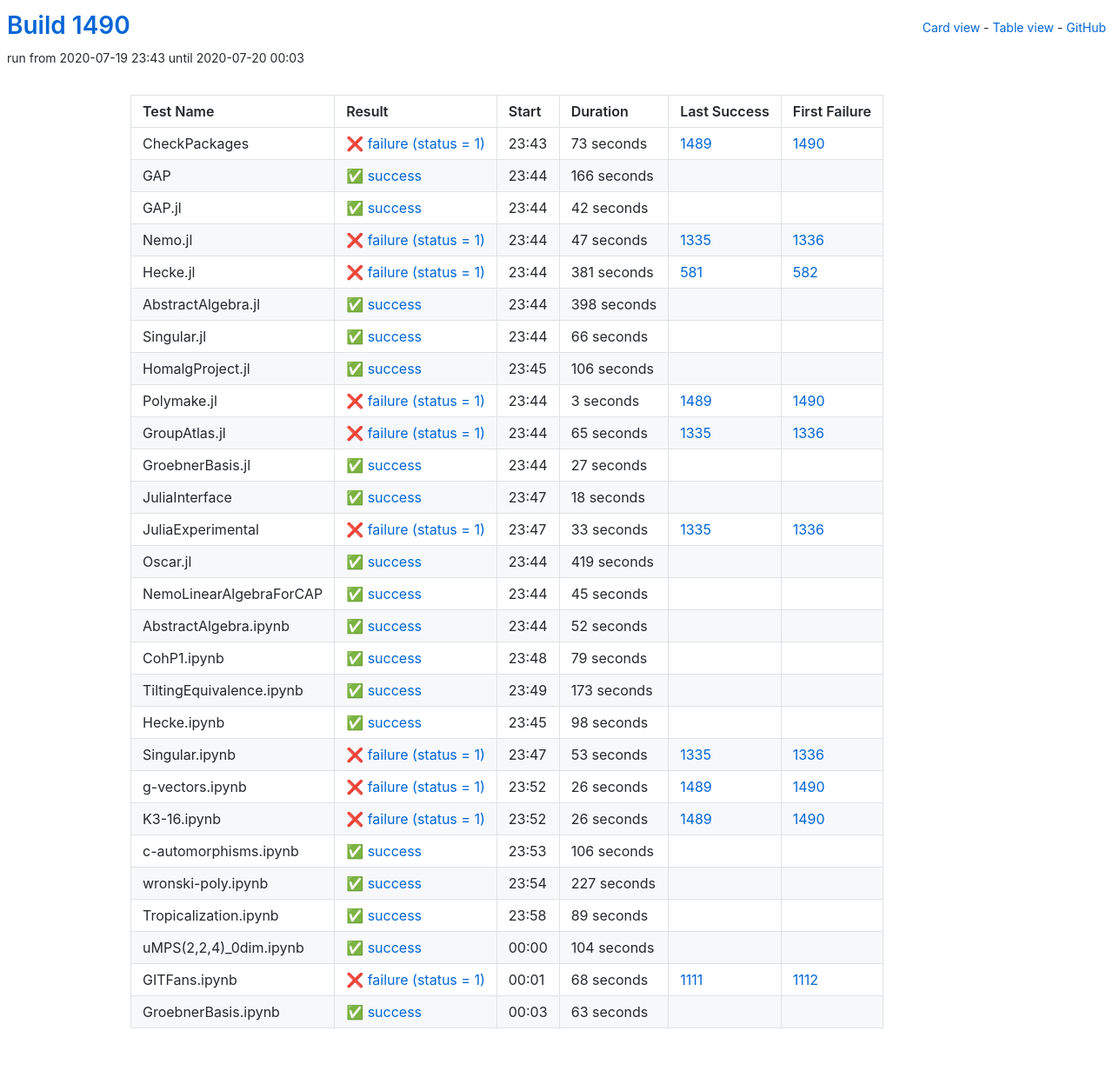
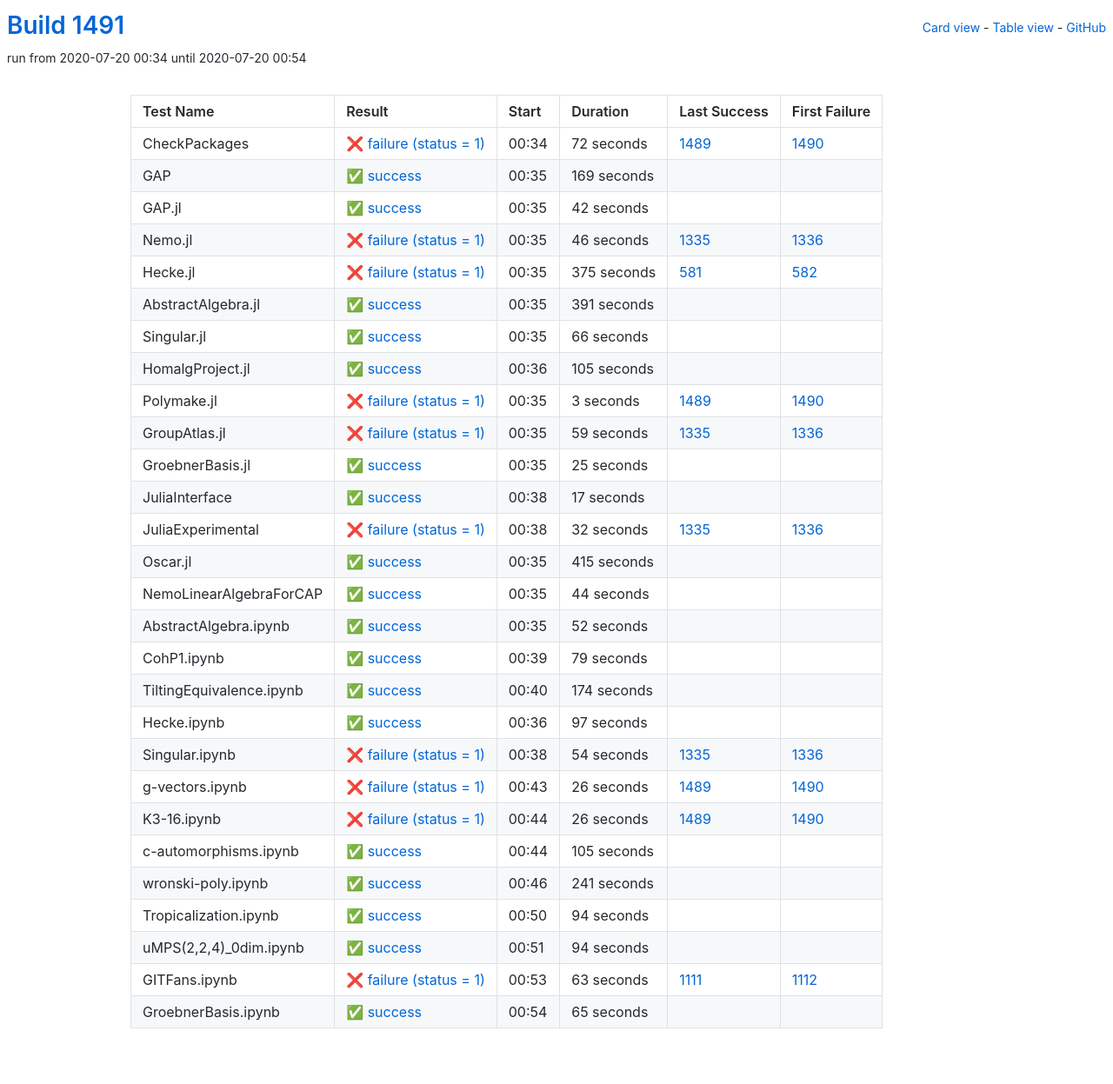
Before and after one commit to oscar-system/oscar-ci-status-1.4, a Jekyll site: the page built from table.html, in a window 1280 px wide. Shown: the whole page at 87% size. Built offline with Jekyll 4.4.1, drawn with Linux system fonts in a browser that asks for light colours.

Commit message:
Build #1491

```diff
--- a/_data/ci.yml
+++ b/_data/ci.yml
@@ -1,6 +1,6 @@
 ---
-build: 1490
-build_url: https://oscarci.mathematik.uni-kl.de/job/oscar-julia-1.4/1490/
+build: 1491
+build_url: https://oscarci.mathematik.uni-kl.de/job/oscar-julia-1.4/1491/
 job: oscar-julia-1.4
 organization: oscar-system
 repo: oscar-ci-status-1.4
@@ -8,32 +8,32 @@ repourl: https://github.com/oscar-system/oscar-ci-status-1.4
 tests:
 - name: CheckPackages
   id: checkpackages
-  log: https://oscarci.mathematik.uni-kl.de/job/oscar-julia-1.4/1490/artifact/logs/build-1490/CheckPackages.log
-  start: 2020-07-19 23:43
+  log: https://oscarci.mathematik.uni-kl.de/job/oscar-julia-1.4/1491/artifact/logs/build-1491/CheckPackages.log
+  start: 2020-07-20 00:34
   success: false
   exitcode: 1
   status: failure
-  duration: 73
+  duration: 72
   last_success: 1489
   last_success_url: https://oscarci.mathematik.uni-kl.de/job/oscar-julia-1.4/1489/
   first_failure: 1490
   first_failure_url: https://oscarci.mathematik.uni-kl.de/job/oscar-julia-1.4/1490/
 - name: GAP
   id: gap
-  log: https://oscarci.mathematik.uni-kl.de/job/oscar-julia-1.4/1490/artifact/logs/build-1490/GAP.log
-  start: 2020-07-19 23:44
+  log: https://oscarci.mathematik.uni-kl.de/job/oscar-julia-1.4/1491/artifact/logs/build-1491/GAP.log
+  start: 2020-07-20 00:35
   success: true
   exitcode: 0
   status: success
-  duration: 166
+  duration: 169
   last_success: false
   last_success_url:
   first_failure: false
   first_failure_url:
 - name: GAP.jl
   id: gap-jl
-  log: https://oscarci.mathematik.uni-kl.de/job/oscar-julia-1.4/1490/artifact/logs/build-1490/GAP.jl.log
-  start: 2020-07-19 23:44
+  log: https://oscarci.mathematik.uni-kl.de/job/oscar-julia-1.4/1491/artifact/logs/build-1491/GAP.jl.log
+  start: 2020-07-20 00:35
   success: true
   exitcode: 0
   status: success
@@ -44,44 +44,44 @@ tests:
   first_failure_url:
 - name: Nemo.jl
   id: nemo-jl
-  log: https://oscarci.mathematik.uni-kl.de/job/oscar-julia-1.4/1490/artifact/logs/build-1490/Nemo.jl.log
-  start: 2020-07-19 23:44
+  log: https://oscarci.mathematik.uni-kl.de/job/oscar-julia-1.4/1491/artifact/logs/build-1491/Nemo.jl.log
+  start: 2020-07-20 00:35
   success: false
   exitcode: 1
   status: failure
-  duration: 47
+  duration: 46
   last_success: 1335
   last_success_url: https://oscarci.mathematik.uni-kl.de/job/oscar-julia-1.4/1335/
   first_failure: 1336
   first_failure_url: https://oscarci.mathematik.uni-kl.de/job/oscar-julia-1.4/1336/
 - name: Hecke.jl
   id: hecke-jl
-  log: https://oscarci.mathematik.uni-kl.de/job/oscar-julia-1.4/1490/artifact/logs/build-1490/Hecke.jl.log
-  start: 2020-07-19 23:44
+  log: https://oscarci.mathematik.uni-kl.de/job/oscar-julia-1.4/1491/artifact/logs/build-1491/Hecke.jl.log
+  start: 2020-07-20 00:35
   success: false
   exitcode: 1
   status: failure
-  duration: 381
+  duration: 375
   last_success: 581
   last_success_url: https://oscarci.mathematik.uni-kl.de/job/oscar-julia-1.4/581/
   first_failure: 582
   first_failure_url: https://oscarci.mathematik.uni-kl.de/job/oscar-julia-1.4/582/
 - name: AbstractAlgebra.jl
   id: abstractalgebra-jl
-  log: https://oscarci.mathematik.uni-kl.de/job/oscar-julia-1.4/1490/artifact/logs/build-1490/AbstractAlgebra.jl.log
-  start: 2020-07-19 23:44
+  log: https://oscarci.mathematik.uni-kl.de/job/oscar-julia-1.4/1491/artifact/logs/build-1491/AbstractAlgebra.jl.log
+  start: 2020-07-20 00:35
   success: true
   exitcode: 0
   status: success
-  duration: 398
+  duration: 391
   last_success: false
   last_success_url:
   first_failure: false
   first_failure_url:
 - name: Singular.jl
   id: singular-jl
-  log: https://oscarci.mathematik.uni-kl.de/job/oscar-julia-1.4/1490/artifact/logs/build-1490/Singular.jl.log
-  start: 2020-07-19 23:44
+  log: https://oscarci.mathematik.uni-kl.de/job/oscar-julia-1.4/1491/artifact/logs/build-1491/Singular.jl.log
+  start: 2020-07-20 00:35
   success: true
   exitcode: 0
   status: success
@@ -92,20 +92,20 @@ tests:
   first_failure_url:
 - name: HomalgProject.jl
   id: homalgproject-jl
-  log: https://oscarci.mathematik.uni-kl.de/job/oscar-julia-1.4/1490/artifact/logs/build-1490/HomalgProject.jl.log
-  start: 2020-07-19 23:45
+  log: https://oscarci.mathematik.uni-kl.de/job/oscar-julia-1.4/1491/artifact/logs/build-1491/HomalgProject.jl.log
+  start: 2020-07-20 00:36
   success: true
   exitcode: 0
   status: success
-  duration: 106
+  duration: 105
   last_success: false
   last_success_url:
   first_failure: false
   first_failure_url:
 - name: Polymake.jl
   id: polymake-jl
-  log: https://oscarci.mathematik.uni-kl.de/job/oscar-julia-1.4/1490/artifact/logs/build-1490/Polymake.jl.log
-  start: 2020-07-19 23:44
+  log: https://oscarci.mathematik.uni-kl.de/job/oscar-julia-1.4/1491/artifact/logs/build-1491/Polymake.jl.log
+  start: 2020-07-20 00:35
   success: false
   exitcode: 1
   status: failure
@@ -116,80 +116,80 @@ tests:
   first_failure_url: https://oscarci.mathematik.uni-kl.de/job/oscar-julia-1.4/1490/
 - name: GroupAtlas.jl
   id: groupatlas-jl
-  log: https://oscarci.mathematik.uni-kl.de/job/oscar-julia-1.4/1490/artifact/logs/build-1490/GroupAtlas.jl.log
-  start: 2020-07-19 23:44
+  log: https://oscarci.mathematik.uni-kl.de/job/oscar-julia-1.4/1491/artifact/logs/build-1491/GroupAtlas.jl.log
+  start: 2020-07-20 00:35
   success: false
   exitcode: 1
   status: failure
-  duration: 65
+  duration: 59
   last_success: 1335
   last_success_url: https://oscarci.mathematik.uni-kl.de/job/oscar-julia-1.4/1335/
   first_failure: 1336
   first_failure_url: https://oscarci.mathematik.uni-kl.de/job/oscar-julia-1.4/1336/
 - name: GroebnerBasis.jl
   id: groebnerbasis-jl
-  log: https://oscarci.mathematik.uni-kl.de/job/oscar-julia-1.4/1490/artifact/logs/build-1490/GroebnerBasis.jl.log
-  start: 2020-07-19 23:44
+  log: https://oscarci.mathematik.uni-kl.de/job/oscar-julia-1.4/1491/artifact/logs/build-1491/GroebnerBasis.jl.log
+  start: 2020-07-20 00:35
   success: true
   exitcode: 0
   status: success
-  duration: 27
+  duration: 25
   last_success: false
   last_success_url:
   first_failure: false
   first_failure_url:
 - name: JuliaInterface
   id: juliainterface
-  log: https://oscarci.mathematik.uni-kl.de/job/oscar-julia-1.4/1490/artifact/logs/build-1490/JuliaInterface.log
-  start: 2020-07-19 23:47
+  log: https://oscarci.mathematik.uni-kl.de/job/oscar-julia-1.4/1491/artifact/logs/build-1491/JuliaInterface.log
+  start: 2020-07-20 00:38
   success: true
   exitcode: 0
   status: success
-  duration: 18
+  duration: 17
   last_success: false
   last_success_url:
   first_failure: false
   first_failure_url:
 - name: JuliaExperimental
   id: juliaexperimental
-  log: https://oscarci.mathematik.uni-kl.de/job/oscar-julia-1.4/1490/artifact/logs/build-1490/JuliaExperimental.log
-  start: 2020-07-19 23:47
+  log: https://oscarci.mathematik.uni-kl.de/job/oscar-julia-1.4/1491/artifact/logs/build-1491/JuliaExperimental.log
+  start: 2020-07-20 00:38
   success: false
   exitcode: 1
   status: failure
-  duration: 33
+  duration: 32
   last_success: 1335
   last_success_url: https://oscarci.mathematik.uni-kl.de/job/oscar-julia-1.4/1335/
   first_failure: 1336
   first_failure_url: https://oscarci.mathematik.uni-kl.de/job/oscar-julia-1.4/1336/
 - name: Oscar.jl
   id: oscar-jl
-  log: https://oscarci.mathematik.uni-kl.de/job/oscar-julia-1.4/1490/artifact/logs/build-1490/Oscar.jl.log
-  start: 2020-07-19 23:44
+  log: https://oscarci.mathematik.uni-kl.de/job/oscar-julia-1.4/1491/artifact/logs/build-1491/Oscar.jl.log
+  start: 2020-07-20 00:35
   success: true
   exitcode: 0
   status: success
-  duration: 419
+  duration: 415
   last_success: false
   last_success_url:
   first_failure: false
   first_failure_url:
 - name: NemoLinearAlgebraForCAP
   id: nemolinearalgebraforcap
-  log: https://oscarci.mathematik.uni-kl.de/job/oscar-julia-1.4/1490/artifact/logs/build-1490/NemoLinearAlgebraForCAP.log
-  start: 2020-07-19 23:44
+  log: https://oscarci.mathematik.uni-kl.de/job/oscar-julia-1.4/1491/artifact/logs/build-1491/NemoLinearAlgebraForCAP.log
+  start: 2020-07-20 00:35
   success: true
   exitcode: 0
   status: success
-  duration: 45
+  duration: 44
   last_success: false
   last_success_url:
   first_failure: false
   first_failure_url:
 - name: AbstractAlgebra.ipynb
   id: abstractalgebra-ipynb
-  log: https://oscarci.mathematik.uni-kl.de/job/oscar-julia-1.4/1490/artifact/logs/build-1490/AbstractAlgebra.ipynb.log
-  start: 2020-07-19 23:44
+  log: https://oscarci.mathematik.uni-kl.de/job/oscar-julia-1.4/1491/artifact/logs/build-1491/AbstractAlgebra.ipynb.log
+  start: 2020-07-20 00:35
   success: true
   exitcode: 0
   status: success
@@ -200,8 +200,8 @@ tests:
   first_failure_url:
 - name: CohP1.ipynb
   id: cohp1-ipynb
-  log: https://oscarci.mathematik.uni-kl.de/job/oscar-julia-1.4/1490/artifact/logs/build-1490/CohP1.ipynb.log
-  start: 2020-07-19 23:48
+  log: https://oscarci.mathematik.uni-kl.de/job/oscar-julia-1.4/1491/artifact/logs/build-1491/CohP1.ipynb.log
+  start: 2020-07-20 00:39
   success: true
   exitcode: 0
   status: success
@@ -212,44 +212,44 @@ tests:
   first_failure_url:
 - name: TiltingEquivalence.ipynb
   id: tiltingequivalence-ipynb
-  log: https://oscarci.mathematik.uni-kl.de/job/oscar-julia-1.4/1490/artifact/logs/build-1490/TiltingEquivalence.ipynb.log
-  start: 2020-07-19 23:49
+  log: https://oscarci.mathematik.uni-kl.de/job/oscar-julia-1.4/1491/artifact/logs/build-1491/TiltingEquivalence.ipynb.log
+  start: 2020-07-20 00:40
   success: true
   exitcode: 0
   status: success
-  duration: 173
+  duration: 174
   last_success: false
   last_success_url:
   first_failure: false
   first_failure_url:
 - name: Hecke.ipynb
   id: hecke-ipynb
-  log: https://oscarci.mathematik.uni-kl.de/job/oscar-julia-1.4/1490/artifact/logs/build-1490/Hecke.ipynb.log
-  start: 2020-07-19 23:45
+  log: https://oscarci.mathematik.uni-kl.de/job/oscar-julia-1.4/1491/artifact/logs/build-1491/Hecke.ipynb.log
+  start: 2020-07-20 00:36
   success: true
   exitcode: 0
   status: success
-  duration: 98
+  duration: 97
   last_success: false
   last_success_url:
   first_failure: false
   first_failure_url:
 - name: Singular.ipynb
   id: singular-ipynb
-  log: https://oscarci.mathematik.uni-kl.de/job/oscar-julia-1.4/1490/artifact/logs/build-1490/Singular.ipynb.log
-  start: 2020-07-19 23:47
+  log: https://oscarci.mathematik.uni-kl.de/job/oscar-julia-1.4/1491/artifact/logs/build-1491/Singular.ipynb.log
+  start: 2020-07-20 00:38
   success: false
   exitcode: 1
   status: failure
-  duration: 53
+  duration: 54
   last_success: 1335
   last_success_url: https://oscarci.mathematik.uni-kl.de/job/oscar-julia-1.4/1335/
   first_failure: 1336
   first_failure_url: https://oscarci.mathematik.uni-kl.de/job/oscar-julia-1.4/1336/
 - name: g-vectors.ipynb
   id: g-vectors-ipynb
-  log: https://oscarci.mathematik.uni-kl.de/job/oscar-julia-1.4/1490/artifact/logs/build-1490/g-vectors.ipynb.log
-  start: 2020-07-19 23:52
+  log: https://oscarci.mathematik.uni-kl.de/job/oscar-julia-1.4/1491/artifact/logs/build-1491/g-vectors.ipynb.log
+  start: 2020-07-20 00:43
   success: false
   exitcode: 1
   status: failure
@@ -260,8 +260,8 @@ tests:
   first_failure_url: https://oscarci.mathematik.uni-kl.de/job/oscar-julia-1.4/1490/
 - name: K3-16.ipynb
   id: k3-16-ipynb
-  log: https://oscarci.mathematik.uni-kl.de/job/oscar-julia-1.4/1490/artifact/logs/build-1490/K3-16.ipynb.log
-  start: 2020-07-19 23:52
+  log: https://oscarci.mathematik.uni-kl.de/job/oscar-julia-1.4/1491/artifact/logs/build-1491/K3-16.ipynb.log
+  start: 2020-07-20 00:44
   success: false
   exitcode: 1
   status: failure
@@ -272,72 +272,72 @@ tests:
   first_failure_url: https://oscarci.mathematik.uni-kl.de/job/oscar-julia-1.4/1490/
 - name: c-automorphisms.ipynb
   id: c-automorphisms-ipynb
-  log: https://oscarci.mathematik.uni-kl.de/job/oscar-julia-1.4/1490/artifact/logs/build-1490/c-automorphisms.ipynb.log
-  start: 2020-07-19 23:53
+  log: https://oscarci.mathematik.uni-kl.de/job/oscar-julia-1.4/1491/artifact/logs/build-1491/c-automorphisms.ipynb.log
+  start: 2020-07-20 00:44
   success: true
   exitcode: 0
   status: success
-  duration: 106
+  duration: 105
   last_success: false
   last_success_url:
   first_failure: false
   first_failure_url:
 - name: wronski-poly.ipynb
   id: wronski-poly-ipynb
-  log: https://oscarci.mathematik.uni-kl.de/job/oscar-julia-1.4/1490/artifact/logs/build-1490/wronski-poly.ipynb.log
-  start: 2020-07-19 23:54
+  log: https://oscarci.mathematik.uni-kl.de/job/oscar-julia-1.4/1491/artifact/logs/build-1491/wronski-poly.ipynb.log
+  start: 2020-07-20 00:46
   success: true
   exitcode: 0
   status: success
-  duration: 227
+  duration: 241
   last_success: false
   last_success_url:
   first_failure: false
   first_failure_url:
 - name: Tropicalization.ipynb
   id: tropicalization-ipynb
-  log: https://oscarci.mathematik.uni-kl.de/job/oscar-julia-1.4/1490/artifact/logs/build-1490/Tropicalization.ipynb.log
-  start: 2020-07-19 23:58
+  log: https://oscarci.mathematik.uni-kl.de/job/oscar-julia-1.4/1491/artifact/logs/build-1491/Tropicalization.ipynb.log
+  start: 2020-07-20 00:50
   success: true
   exitcode: 0
   status: success
-  duration: 89
+  duration: 94
   last_success: false
   last_success_url:
   first_failure: false
   first_failure_url:
 - name: uMPS(2,2,4)_0dim.ipynb
   id: umps-2-2-4-0dim-ipynb
-  log: https://oscarci.mathematik.uni-kl.de/job/oscar-julia-1.4/1490/artifact/logs/build-1490/uMPS-2-2-4-_0dim.ipynb.log
-  start: 2020-07-20 00:00
+  log: https://oscarci.mathematik.uni-kl.de/job/oscar-julia-1.4/1491/artifact/logs/build-1491/uMPS-2-2-4-_0dim.ipynb.log
+  start: 2020-07-20 00:51
   success: true
   exitcode: 0
   status: success
-  duration: 104
+  duration: 94
   last_success: false
   last_success_url:
   first_failure: false
   first_failure_url:
 - name: GITFans.ipynb
   id: gitfans-ipynb
-  log: https://oscarci.mathematik.uni-kl.de/job/oscar-julia-1.4/1490/artifact/logs/build-1490/GITFans.ipynb.log
-  start: 2020-07-20 00:01
+  log: https://oscarci.mathematik.uni-kl.de/job/oscar-julia-1.4/1491/artifact/logs/build-1491/GITFans.ipynb.log
+  start: 2020-07-20 00:53
   success: false
   exitcode: 1
   status: failure
-  duration: 68
+  duration: 63
   last_success: 1111
   last_success_url: https://oscarci.mathematik.uni-kl.de/job/oscar-julia-1.4/1111/
   first_failure: 1112
   first_failure_url: https://oscarci.mathematik.uni-kl.de/job/oscar-julia-1.4/1112/
 - name: GroebnerBasis.ipynb
   id: groebnerbasis-ipynb
-  log: https://oscarci.mathematik.uni-kl.de/job/oscar-julia-1.4/1490/artifact/logs/build-1490/GroebnerBasis.ipynb.log
-  start: 2020-07-20 00:03
+  log: https://oscarci.mathematik.uni-kl.de/job/oscar-julia-1.4/1491/artifact/logs/build-1491/GroebnerBasis.ipynb.log
+  start: 2020-07-20 00:54
   success: true
   exitcode: 0
   status: success
-  duration: 63
+  duration: 65
   last_success: false
   last_success_url:
   first_failure: false
```
Also changed, not shown: README.md.
